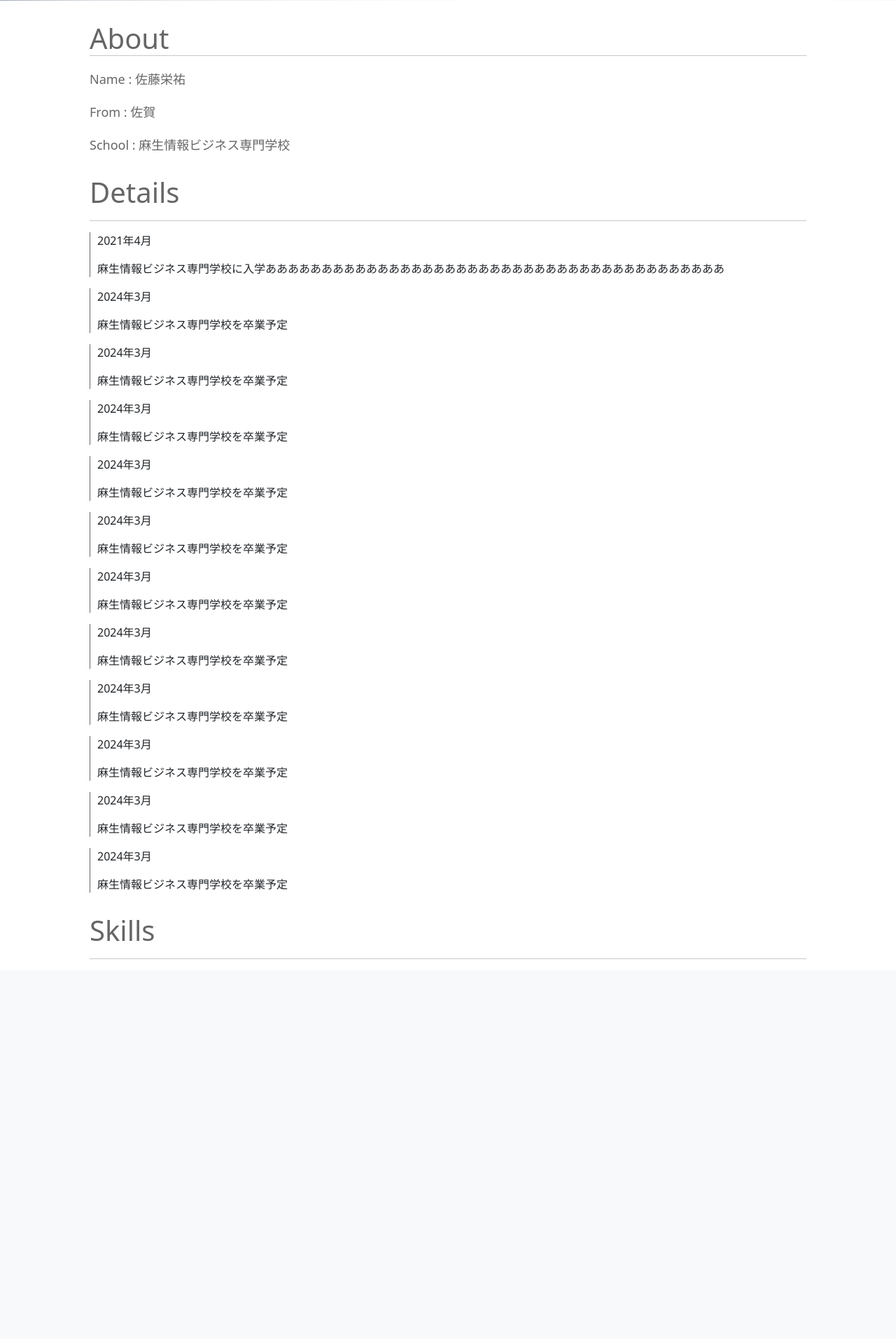
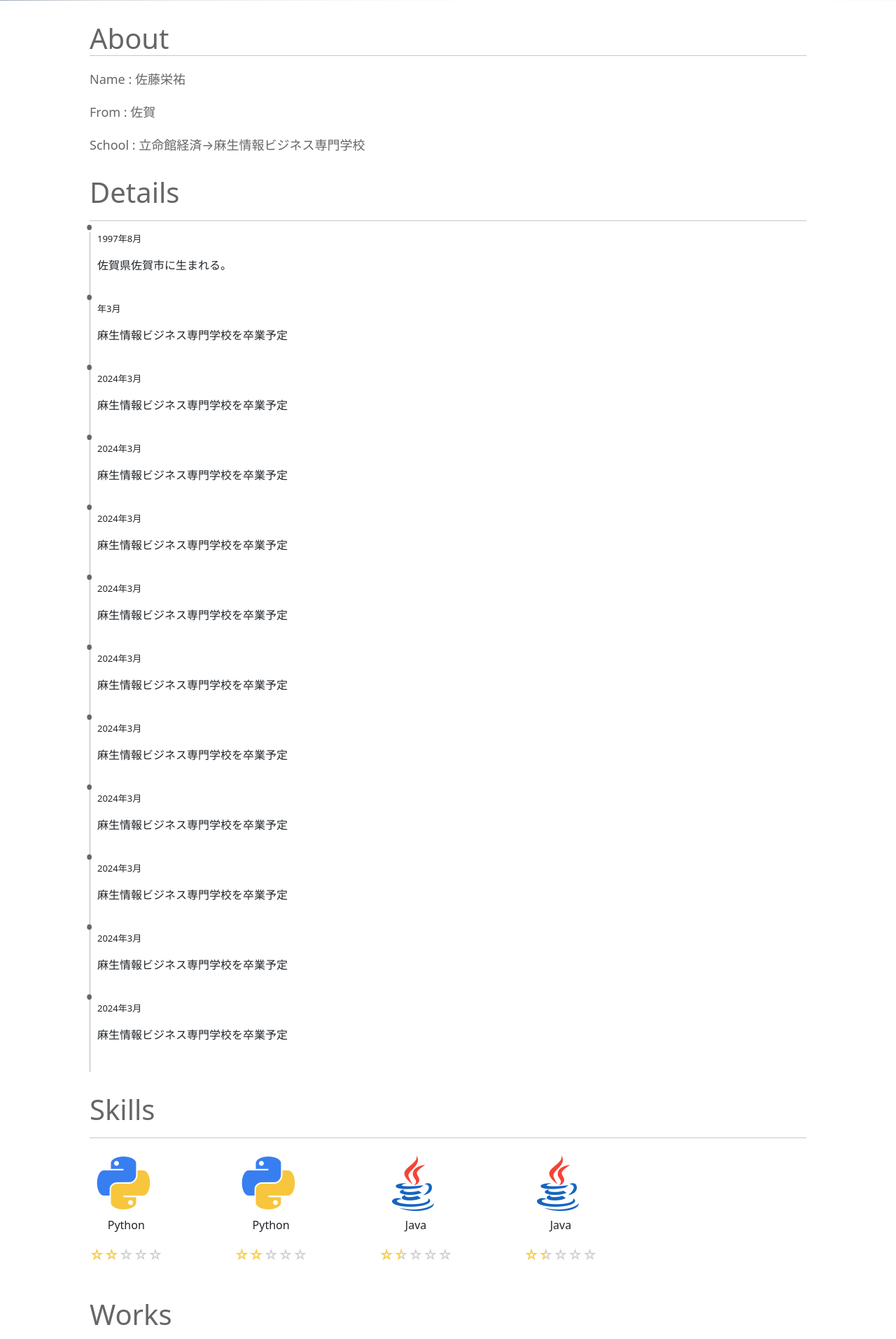
Before and after one commit to sherbw28/my_portfolio, a PHP site: page / in a window 1280 px wide. Shown: the part 886-2800 px from the top of the page at 70% size. Before the commit the page ends 2257 px from the top, so only its background shows below. Run offline with PHP 8.4, Linux system fonts and the light colour scheme; some libraries are stand-ins or nearby versions.

Commit message:
skill編集

```diff
--- a/top.css
+++ b/top.css
@@ -1,3 +1,4 @@
+@charset "UTF-8";
 body {
   margin: 0px;
 }
@@ -46,20 +47,109 @@ body {
 #details ul {
   padding: 0;
   list-style: none;
+  display: flex;
+  flex-direction: column;
+}
+#details ul li {
+  position: relative;
 }
 #details ul li .timeline-contetnt {
-  border-left: 1px #666666 solid;
+  border-left: 1px rgba(102, 102, 102, 0.5) solid;
+  z-index: 1;
+  height: 100px;
+}
+#details ul li .timeline-contetnt .timeline-date {
+  font-size: 13px;
+}
+#details ul li .timeline-contetnt:before {
+  content: "•";
+  font-size: 30px;
+  position: absolute;
+  left: -6px;
+  top: -29%;
+  color: #666666;
+  opacity: 1;
+  z-index: 2;
 }
 #details ul li p {
   margin-left: 10px;
 }
 
-#skills {
+#skill-set {
   width: 80%;
   margin: 0 auto;
   margin-top: 30px;
 }
-#skills h1 {
+#skill-set h1 {
+  width: 100%;
+  margin: 0 auto;
+  color: #666666;
+  text-align: left;
+  font-weight: lighter;
+}
+#skill-set #skills {
+  display: flex;
+  flex-wrap: wrap;
+  margin: 0;
+  width: 100%;
+}
+#skill-set #skills .skill {
+  margin-right: 10%;
+}
+#skill-set #skills .skill p {
+  text-align: center;
+}
+#skill-set #skills .skill p .star {
+  position: relative;
+  z-index: 0;
+  display: inline-block;
+  white-space: nowrap;
+  color: #CCCCCC;
+  font-size: 20px;
+}
+#skill-set #skills .skill p .star:before, #skill-set #skills .skill p .star:after {
+  content: "☆☆☆☆☆";
+}
+#skill-set #skills .skill p .star:after {
+  position: absolute;
+  z-index: 1;
+  top: 0;
+  left: 0;
+  overflow: hidden;
+  white-space: nowrap;
+  color: #ffcf32;
+}
+#skill-set #skills .skill p .star[rate="2"]:after {
+  width: 40%;
+}
+#skill-set #skills .skill p .star[rate="1.5"]:after {
+  width: 30%;
+}
+#skill-set #skills .skill p .star[rate="1"]:after {
+  width: 22%;
+}
+
+#works {
+  width: 80%;
+  margin: 0 auto;
+  margin-top: 30px;
+  width: 100%;
+}
+#works h1 {
+  width: 100%;
+  margin: 0 auto;
+  color: #666666;
+  text-align: left;
+  font-weight: lighter;
+}
+
+#contact {
+  width: 80%;
+  margin: 0 auto;
+  margin-top: 30px;
+  width: 100%;
+}
+#contact h1 {
   width: 100%;
   margin: 0 auto;
   color: #666666;
--- a/top.html
+++ b/top.html
@@ -6,6 +6,7 @@
     <meta name="viewport" content="width=device-width, initial-scale=1.0">
     <title>Eisuke's Portfolio</title>
     <link rel="stylesheet" href="top.css">
+    <script src="https://kit.fontawesome.com/bd3cac7c4f.js" crossorigin="anonymous"></script>
     <link href="https://cdn.jsdelivr.net/npm/bootstrap@5.0.2/dist/css/bootstrap.min.css" rel="stylesheet" integrity="sha384-EVSTQN3/azprG1Anm3QDgpJLIm9Nao0Yz1ztcQTwFspd3yD65VohhpuuCOmLASjC" crossorigin="anonymous">
 </head>
 <body>
@@ -24,13 +25,13 @@
                 <a class="nav-link" href="#details">Details</a>
               </li>
               <li class="nav-item">
-                <a class="nav-link" href="#">Skills</a>
+                <a class="nav-link" href="#skill-set">Skills</a>
               </li>
               <li class="nav-item">
-                <a class="nav-link" href="#">Product</a>
+                <a class="nav-link" href="#works">Works</a>
               </li>
               <li class="nav-item">
-                <a class="nav-link" href="#">Blog</a>
+                <a class="nav-link" href="#contact">Contact</a>
               </li>
             </ul>
           </div>
@@ -62,7 +63,7 @@
             From : 佐賀<br>
         </p>
         <p>
-            School : 麻生情報ビジネス専門学校<br>
+            School : 立命館経済&rarr;麻生情報ビジネス専門学校<br>
         </p>
         <!-- <p>
           Birth Data: 1997-08-28
@@ -75,13 +76,13 @@
       <ul class="timeline">
         <li>
           <div class="timeline-contetnt">
-            <p class="timeline-date">2021年4月</p>
-            <p>麻生情報ビジネス専門学校に入学あああああああああああああああああああああああああああああああああああああああああ</p>
+            <p class="timeline-date">1997年8月</p>
+            <p>佐賀県佐賀市に生まれる。</p>
           </div>
         </li>
         <li>
           <div class="timeline-contetnt">
-            <p class="timeline-date">2024年3月</p>
+            <p class="timeline-date">年3月</p>
             <p>麻生情報ビジネス専門学校を卒業予定</p>
           </div>
         </li>
@@ -148,9 +149,49 @@
       </ul>
     </div>
 
-    <div id="skills">
+    <div id="skill-set">
       <h1>Skills</h1>
       <hr>
+      <div id="skills">
+        <div class="skill">
+          <img src="img/python1.png">
+          <p>Python</p>
+          <p>
+            <span class="star" rate="2"></span>
+          </p>
+        </div>
+        <div class="skill">
+          <img src="img/python1.png">
+          <p>Python</p>
+          <p>
+            <span class="star" rate="2"></span>
+          </p>
+        </div>
+        <div class="skill">
+          <img src="img/java.png">
+          <p>Java</p>
+          <p>
+            <span class="star" rate="1.5"></span>
+          </p>
+        </div>
+        <div class="skill">
+          <img src="img/java.png">
+          <p>Java</p>
+          <p>
+            <span class="star" rate="1.5"></span>
+          </p>
+        </div>
+    </div>
+
+    <div id="works">
+      <h1>Works</h1>
+      <hr>
+    </div>
+
+    <div id="contanct">
+      <h1>Contact</h1>
+      <hr>
+      <p><i class="fas fa-envelope"></i></p>
     </div>
 
     <script src="https://cdn.jsdelivr.net/npm/bootstrap@5.0.2/dist/js/bootstrap.bundle.min.js" integrity="sha384-MrcW6ZMFYlzcLA8Nl+NtUVF0sA7MsXsP1UyJoMp4YLEuNSfAP+JcXn/tWtIaxVXM" crossorigin="anonymous"></script>
--- a/top.scss
+++ b/top.scss
@@ -56,11 +56,31 @@ body {
     ul {
         padding: 0;
         list-style: none;
+        display: flex;
+        flex-direction: column;
         li {
+            position: relative;
             .timeline-contetnt {
-                border-left: 1px #666666 solid;
+                border-left: 1px rgba(102,102,102,0.5) solid;
                 // background-color: blue;
+                z-index: 1;
+                height: 100px;
+                .timeline-date {
+                    font-size: 13px;
+                }
             }
+
+            .timeline-contetnt:before{
+                content: '\2022';
+                font-size: 30px;
+                position: absolute;
+                left: -6px;
+                top: -29%;
+                color: #666666;
+                opacity: 1;
+                z-index: 2;
+            }
+
             p {
                 margin-left: 10px;
             }
@@ -69,9 +89,65 @@ body {
 
 }
 
-#skills {
+#skill-set {
     @include title;
     h1 {
         @include h1;
     }
+
+    #skills {
+        display: flex;
+        flex-wrap: wrap;
+        margin: 0;
+        width: 100%;
+        .skill {
+            margin-right: 10%;
+            p {
+                text-align: center;
+                .star {
+                    position: relative;
+                    z-index: 0;
+                    display: inline-block;
+                    white-space: nowrap;
+                    color: #CCCCCC;
+                    font-size: 20px;
+                }
+
+                .star:before,.star:after{
+                    content: "☆☆☆☆☆";
+                }
+
+                .star:after{
+                    position: absolute;
+                    z-index: 1;
+                    top: 0;
+                    left: 0;
+                    overflow: hidden;
+                    white-space: nowrap;
+                    color: #ffcf32;
+                }
+
+                .star[rate="2"]:after{width: 40%;}
+                .star[rate="1.5"]:after{width: 30%;}
+                .star[rate="1"]:after{width: 22%;}
+            }
+        }
+    }
 }
+
+#works {
+    @include title;
+    width: 100%;
+    // background-color: red;
+    h1 {
+        @include h1;
+    }
+}
+
+#contact {
+    @include title;
+    width: 100%;
+    h1 {
+        @include h1;
+    }
+}
```
Also changed, not shown: img/java.png (added), img/python.png (added), img/python1.png (added), 3 other files.
